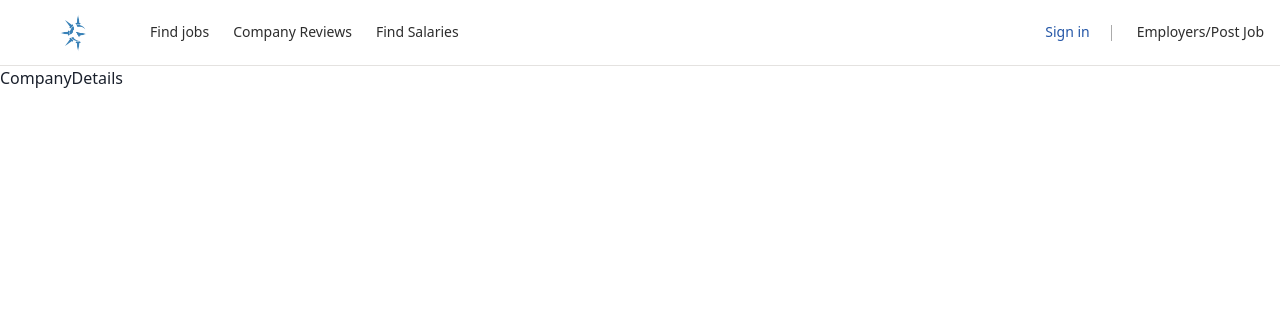
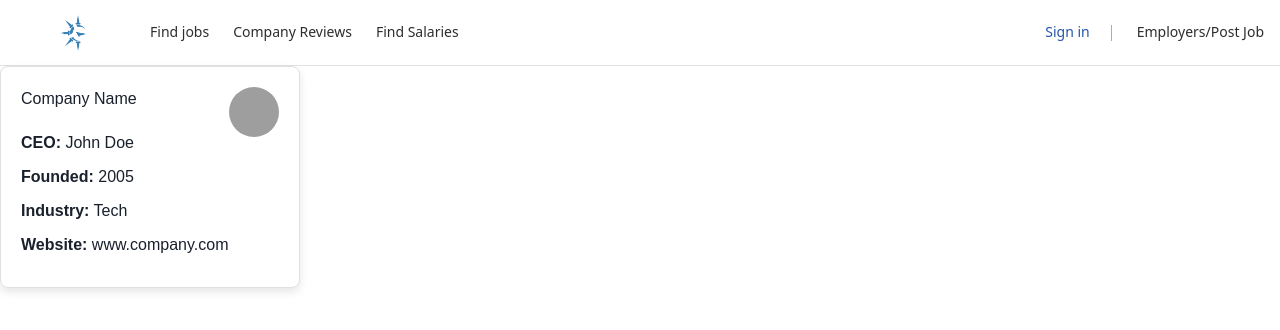
Before and after one commit to iamrahilhabibli/CareerCompassClient, a React (Create React App) app: page /companydetails in a window 1280 px wide. Shown: the top 330 px of the page. Built offline with nearby package versions, Linux system fonts and the light colour scheme; grey boxes are pictures that could not be loaded.

Commit message:
Menu company details user role company id check added

```diff
--- a/src/components/CompanyDet/Details.jsx
+++ b/src/components/CompanyDet/Details.jsx
@@ -1,5 +1,28 @@
 import React from "react";
-
+import styles from "./Details.module.css";
 export function Details() {
-  return <div>CompanyDetails</div>;
+  return (
+    <div className={styles.companyCard}>
+      <img
+        src="path_to_logo.jpg"
+        alt="Company Logo"
+        className={styles.companyAvatar}
+      />
+      <div className={styles.companytitle}>Company Name</div>
+      <div className={styles.companyDetails}>
+        <div className={styles.detail}>
+          <strong>CEO:</strong> John Doe
+        </div>
+        <div className={styles.detail}>
+          <strong>Founded:</strong> 2005
+        </div>
+        <div className={styles.detail}>
+          <strong>Industry:</strong> Tech
+        </div>
+        <div className={styles.detail}>
+          <strong>Website:</strong> www.company.com
+        </div>
+      </div>
+    </div>
+  );
 }
--- /dev/null
+++ b/src/components/CompanyDet/Details.module.css
@@ -0,0 +1,32 @@
+.companyCard {
+  border: 1px solid #e0e0e0;
+  border-radius: 8px;
+  padding: 20px;
+  width: 300px;
+  position: relative;
+  box-shadow: 0 4px 8px rgba(0, 0, 0, 0.1);
+  font-family: Arial, sans-serif;
+}
+
+.companyAvatar {
+  width: 50px;
+  height: 50px;
+  border-radius: 50%;
+  position: absolute;
+  top: 20px;
+  right: 20px;
+}
+
+.company-title {
+  font-size: 24px;
+  font-weight: bold;
+  margin-bottom: 10px;
+}
+
+.companyDetails {
+  margin-top: 20px;
+}
+
+.detail {
+  margin-bottom: 10px;
+}
--- a/src/components/Menu/Menu.jsx
+++ b/src/components/Menu/Menu.jsx
@@ -10,10 +10,27 @@ import {
   MenuList,
 } from "@chakra-ui/react";
 import { HamburgerIcon } from "@chakra-ui/icons";
-import React from "react";
+import React, { useEffect, useState } from "react";
+import useUser from "../../customhooks/useUser";
+import { fetchRecruiterDetails } from "../../services/fetchRecruiterDetails";
 
 export function Menu() {
   const navigate = useNavigate();
+  const { isAuthenticated, userId, userRole } = useUser();
+  const [companyId, setCompanyId] = useState(null);
+
+  useEffect(() => {
+    if (isAuthenticated && userId && userRole === "Recruiter") {
+      const token = localStorage.getItem("token");
+      fetchRecruiterDetails(userId, token)
+        .then((data) => {
+          setCompanyId(data.companyId);
+        })
+        .catch((error) => {
+          console.error("Error fetching recruiter details:", error);
+        });
+    }
+  }, [isAuthenticated, userId, userRole]);
 
   const handleLogout = () => {
     const token = localStorage.getItem("token");
@@ -30,7 +47,6 @@ export function Menu() {
         console.error("An error occurred during logout:", error);
       });
   };
-
   return (
     <ChakraMenu>
       <MenuButton bg={"transparent"} as={Button}>
@@ -39,9 +55,20 @@ export function Menu() {
       <MenuList>
         <MenuGroup title="Profile">
           <MenuItem onClick={() => navigate("/profile")}>My Account</MenuItem>
-          <MenuItem onClick={() => navigate("/companydetailform")}>
-            Company Details
-          </MenuItem>
+
+          {userRole === "Recruiter" && (
+            <MenuItem
+              onClick={() => {
+                if (companyId) {
+                  navigate("/companydetails");
+                } else {
+                  navigate("/companydetailform");
+                }
+              }}
+            >
+              Company Details
+            </MenuItem>
+          )}
 
           <MenuItem>Payments </MenuItem>
         </MenuGroup>
```
